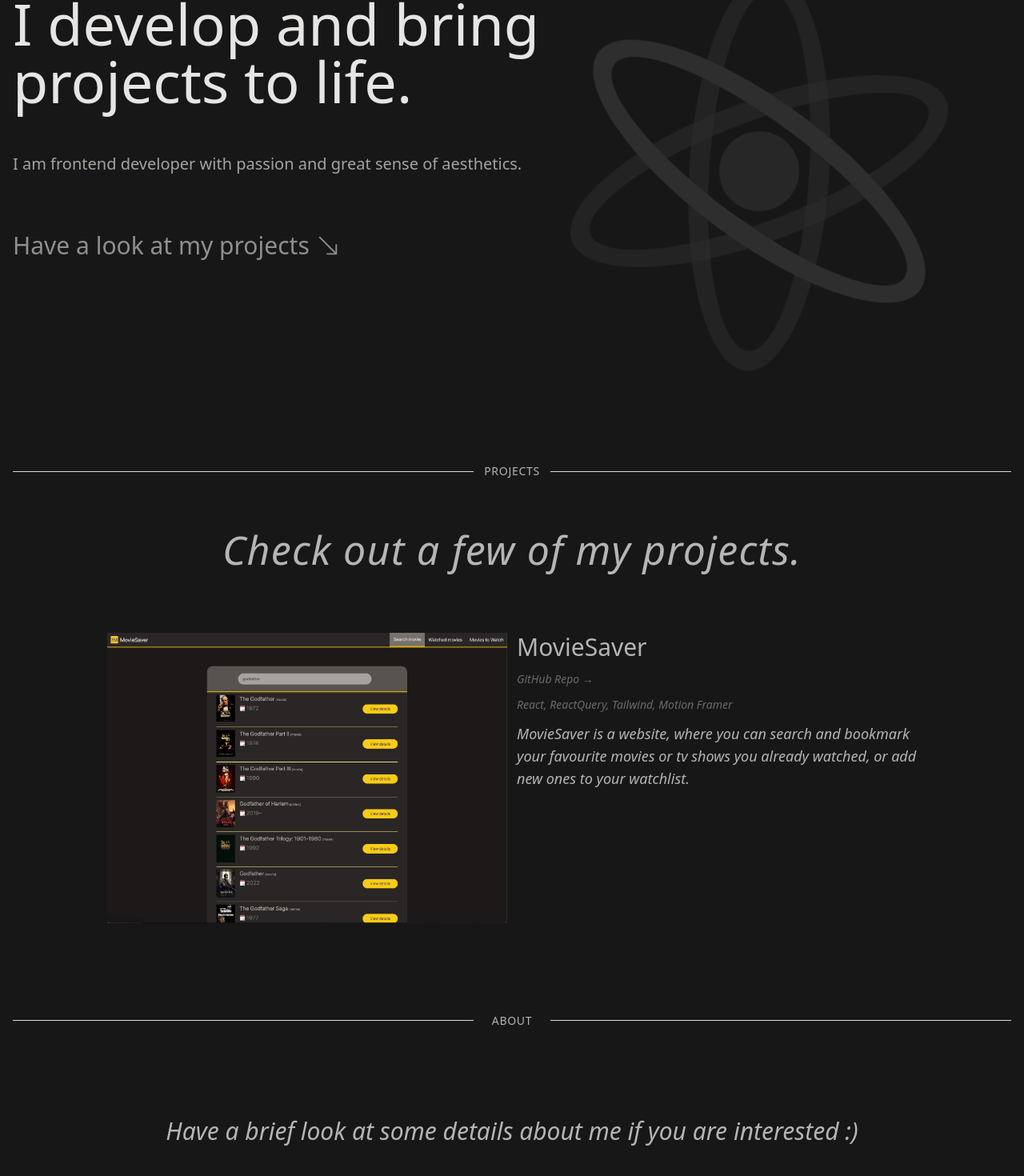
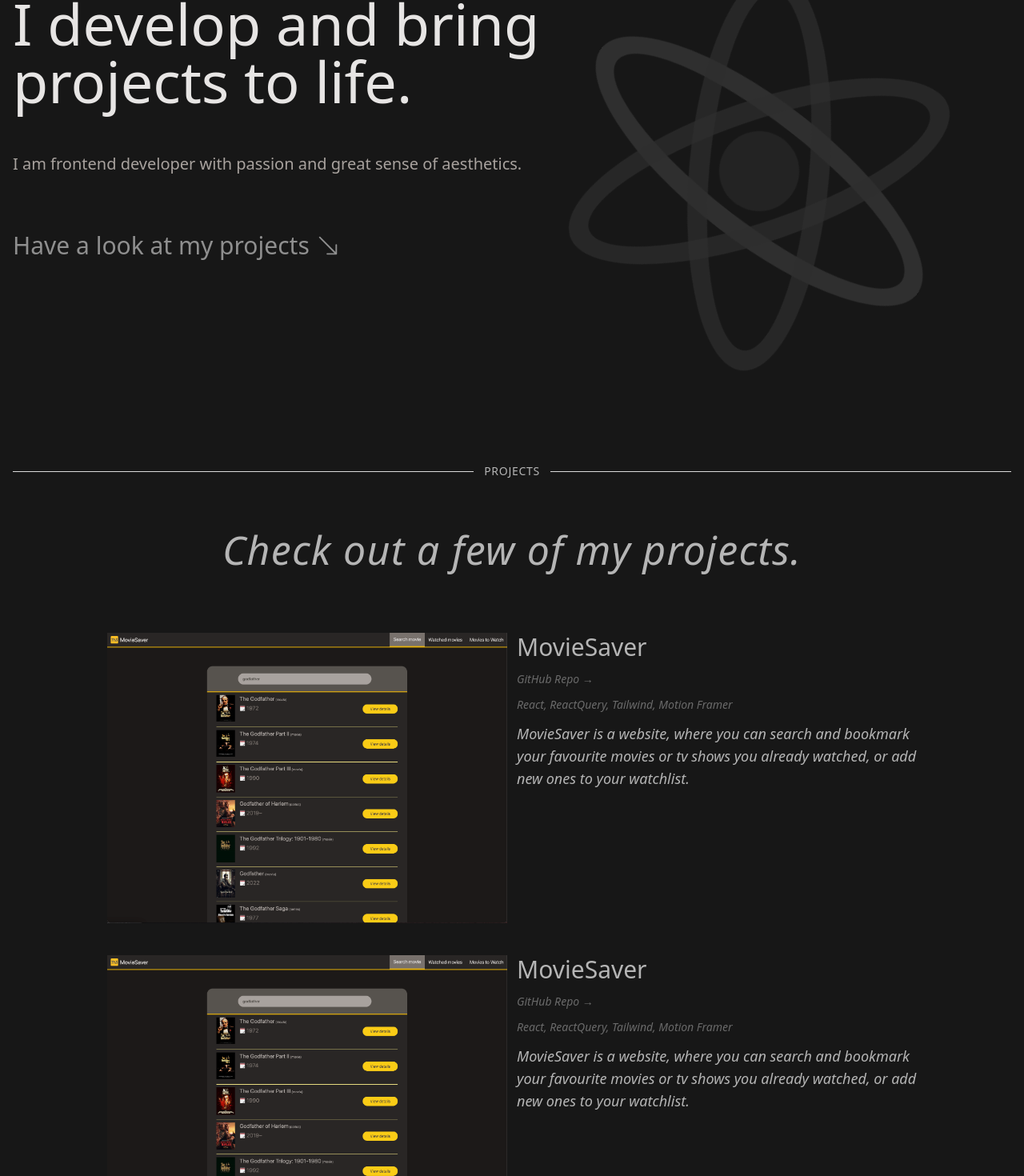
Before and after one commit to MaciekPanek/Portfolio, a React (Vite) app: page / in a window 1280 px wide. Shown: the part 247-1717 px from the top of the page at 80% size. Built offline with nearby package versions, Linux system fonts and the light colour scheme.

Commit message:
added animations

```diff
--- a/src/features/about/AboutSection.jsx
+++ b/src/features/about/AboutSection.jsx
@@ -1,10 +1,26 @@
 import Heading from "../../ui/Heading";
 import Paragraph from "./Paragraph";
+import { motion } from "framer-motion";
 
 import { TbBrandVscode } from "react-icons/tb";
 import { BiLogoJavascript } from "react-icons/bi";
 import { FaReact } from "react-icons/fa";
 import { SiTailwindcss, SiFramer } from "react-icons/si";
+
+const variants = {
+  initial: {
+    opacity: 0,
+    x: -200,
+  },
+  animate: {
+    opacity: 1,
+    x: 0,
+    transition: {
+      type: "spring",
+      duration: 1,
+    },
+  },
+};
 
 function AboutSection() {
   return (
@@ -15,28 +31,34 @@ function AboutSection() {
       </p>
       <section className="flex flex-col md:flex-row gap-5 md:gap-10 md:justify-center md:items-start items-center  mb-20 ">
         <figure className="max-w-[640px] md:basis-1/2  ">
-          <img
+          <motion.img
+            variants={variants}
+            initial="initial"
+            whileInView="animate"
+            viewport={{
+              once: true,
+            }}
             className=" blur max-w-[350px] lg:max-w-[400px] "
             src="./portret-2.jpeg"
           />
         </figure>
         <article className=" lg:w-max  md:basis-1/2 lg:basis-auto">
-          <Paragraph>
+          <Paragraph delay={0.1}>
             My name is Maciek Panek. I am 20 years old, I live near city of
             Rzeszów, Poland, and I am a self taught frontend developer.
           </Paragraph>
-          <Paragraph>
+          <Paragraph delay={0.15}>
             My journey with programming began in June 2022, I picked it up out
             of boredom after work, at first it was just a hobby, but after six
             months I decided to make it my future career... and here I am.
           </Paragraph>
-          <Paragraph>
+          <Paragraph delay={0.2}>
             I love trying new technologies and programming languages, I started
             with Python and Java, then I fell in love with web dev, and now I am
             carving my way into digital design and fullstack technologies so I
             can expand my carrer spectrum.
           </Paragraph>
-          <Paragraph>
+          <Paragraph delay={0.15}>
             I really enjoy finding new things and ideas that I am able to
             implement into my daily life, whether it is for work, or my own
             benefit. It also gives an andvantage in other interests that I
--- a/src/features/about/Paragraph.jsx
+++ b/src/features/about/Paragraph.jsx
@@ -1,8 +1,34 @@
-function Paragraph({ children }) {
+import { motion } from "framer-motion";
+
+function Paragraph({ children, delay }) {
+  const variants = {
+    initial: {
+      opacity: 0,
+      y: 200,
+    },
+    animate: {
+      opacity: 1,
+      y: 0,
+      transition: {
+        type: "spring",
+        duration: 1,
+        delay: delay,
+      },
+    },
+  };
+
   return (
-    <p className="text-dark-200 leading-8 mb-5 lg:mb-10 text-lg font-extralight italic lg:text-2xl ">
+    <motion.p
+      variants={variants}
+      initial="initial"
+      whileInView="animate"
+      viewport={{
+        once: true,
+      }}
+      className="text-dark-200 leading-8 mb-5 lg:mb-10 text-lg font-extralight italic lg:text-2xl "
+    >
       {children}
-    </p>
+    </motion.p>
   );
 }
 
--- a/src/features/introduction/IntroductionSection.jsx
+++ b/src/features/introduction/IntroductionSection.jsx
@@ -1,28 +1,121 @@
 import { BsArrowDownRight } from "react-icons/bs";
+import { motion } from "framer-motion";
+
+const variants = {
+  initial: {
+    opacity: 0,
+    x: -200,
+  },
+  animate: {
+    opacity: 1,
+    x: 0,
+    transition: {
+      type: "spring",
+      duration: 1,
+    },
+  },
+};
+const variants2 = {
+  initial: {
+    opacity: 0,
+    x: -200,
+  },
+  animate: {
+    opacity: 1,
+    x: 0,
+    transition: {
+      type: "spring",
+      duration: 1,
+      delay: 0.1,
+    },
+  },
+};
+const variants3 = {
+  initial: {
+    opacity: 0,
+    x: -200,
+  },
+  animate: {
+    opacity: 1,
+    x: 0,
+    transition: {
+      type: "spring",
+      duration: 1,
+      delay: 0.2,
+    },
+  },
+};
+const variants4 = {
+  initial: {
+    opacity: 0,
+    x: 200,
+  },
+  animate: {
+    opacity: 1,
+    x: 0,
+    transition: {
+      type: "spring",
+      duration: 1,
+      delay: 0.3,
+    },
+  },
+};
 
 function IntroductionSection() {
   return (
     <section className="h-max px-4 lg:flex lg:my-60 " id="intro">
       <div>
-        <h1 className="text-stone-300 md:text-stone-200 leading-[3.5rem] superpixel-antialiased text-5xl font-medium md:text-6xl lg:text-7xl ">
-          I develop and bring projects to life.
-        </h1>
-        <h3 className="text-stone-400 text-xl leading-10 mt-[3rem] ">
+        <motion.h1
+          variants={variants}
+          initial="initial"
+          whileInView="animate"
+          viewport={{
+            once: true,
+          }}
+          className="text-stone-300 md:text-stone-200 leading-[3.5rem] superpixel-antialiased text-5xl font-medium md:text-6xl lg:text-7xl "
+        >
+          <span>I</span> <span>develop</span> <span>and</span>{" "}
+          <span>bring</span> <span>projects</span> <span>to</span>{" "}
+          <span>life</span>.
+        </motion.h1>
+        <motion.h3
+          variants={variants2}
+          initial="initial"
+          whileInView="animate"
+          viewport={{
+            once: true,
+          }}
+          className="text-stone-400 text-xl leading-10 mt-[3rem] "
+        >
           I am frontend developer with passion and great sense of aesthetics.
-        </h3>
-        <a
+        </motion.h3>
+        <motion.a
+          variants={variants3}
+          initial="initial"
+          whileInView="animate"
+          viewport={{
+            once: true,
+          }}
           href="/#projects"
           className="text-dark-300 text-3xl mt-16 flex gap-2 items-center font-light hover:scale-105 hover:transition-all hover:duration-500 hover:-translate-x-[-15px] "
         >
           Have a look at my projects{" "}
           <BsArrowDownRight className=" hover:-translate-x-[-7px] hover:-translate-y-[-7px] hover:transition-all hover:duration-500 " />
-        </a>
+        </motion.a>
       </div>
       <section>
         <div className="container lg:mt-24 ">
-          <span className="react-logo">
+          <motion.span
+            variants={variants4}
+            initial="initial"
+            whileInView="animate"
+            viewport={{
+              once: true,
+            }}
+            className="react-logo  "
+          >
             <span className="nucleo"></span>
-          </span>
+          </motion.span>
         </div>
       </section>
     </section>
--- a/src/features/projects/Project.jsx
+++ b/src/features/projects/Project.jsx
@@ -1,30 +1,156 @@
+import { motion } from "framer-motion";
+
+const variantsImg = {
+  initial: {
+    opacity: 0,
+  },
+  animate: {
+    opacity: 1,
+    transition: { duration: 0.5, ease: [0.6, 0.5, 0.5, 0.9] },
+  },
+};
+
+const variantsA = {
+  initial: { scaleX: 0, originX: 0 },
+  animate: {
+    scaleX: 1,
+    originX: [0, 0, 0, 0, 0, 0, 0.5],
+    opacity: 1,
+    transition: {
+      duration: 0.75,
+      ease: [0.9, 0.1, 0.3, 0.96],
+      when: "beforeChildren",
+      delayChildren: 0.15,
+    },
+  },
+};
+const variantsB = {
+  initial: { y: 200, opacity: 0 },
+  animate: {
+    y: 0,
+    opacity: 1,
+    transition: {
+      type: "spring",
+      duration: 1,
+      delay: 0.1,
+    },
+  },
+};
+const variantsC = {
+  initial: { y: 200, opacity: 0 },
+  animate: {
+    y: 0,
+    opacity: 1,
+    transition: {
+      type: "spring",
+      duration: 1,
+      delay: 0.15,
+    },
+  },
+};
+const variantsD = {
+  initial: { y: 200, opacity: 0 },
+  animate: {
+    y: 0,
+    opacity: 1,
+    transition: {
+      type: "spring",
+      duration: 1,
+      delay: 0.2,
+    },
+  },
+};
+const variantsE = {
+  initial: { y: 200, opacity: 0 },
+  animate: {
+    y: 0,
+    opacity: 1,
+    transition: {
+      type: "spring",
+      duration: 1,
+      delay: 0.25,
+    },
+  },
+};
+
 function Project({ title, tech, src, children, url, href }) {
   return (
     <article className=" mt-10 flex flex-col gap-3 lg:flex-row ">
-      <a href={url} rel="noreferrer" target="_blank">
-        <img
+      <motion.a
+        variants={variantsA}
+        initial="initial"
+        whileInView="animate"
+        whileTap={{ scale: 0.95 }}
+        href={url}
+        rel="noreferrer"
+        target="_blank"
+        viewport={{
+          once: true,
+        }}
+      >
+        <motion.img
+          variants={variantsImg}
+          initial="initial"
+          whileInView="animate"
+          viewport={{
+            once: true,
+          }}
           src={src}
           className="min-[520px]:max-w-[500px] hover:scale-105 hover:transition-all hover:duration-500 "
         />
-      </a>
+      </motion.a>
 
       <div className="flex flex-col gap-3 ">
-        <a href={url} rel="noreferrer" target="_blank">
+        <motion.a
+          variants={variantsB}
+          initial="initial"
+          whileInView="animate"
+          viewport={{
+            once: true,
+          }}
+          href={url}
+          rel="noreferrer"
+          target="_blank"
+        >
           <h3 className="text-dark-200 text-3xl hover:scale-110 hover:transition-all hover:duration-500 hover:-translate-x-[-15px] ">
             {title}
           </h3>
-        </a>
-        <a
+        </motion.a>
+        <motion.a
+          variants={variantsC}
+          initial="initial"
+          whileInView="animate"
+          viewport={{
+            once: true,
+          }}
           className="text-dark-400 italic text-sm hover:text-dark-300  "
           href={href}
         >
           GitHub Repo &rarr;
-        </a>
+        </motion.a>
 
-        <p className="text-dark-400 italic text-sm ">{tech}</p>
-        <p className="text-dark-200  italic text-lg max-w-[500px] lg:w-[500px] ">
+        <motion.p
+          variants={variantsD}
+          initial="initial"
+          whileInView="animate"
+          viewport={{
+            once: true,
+          }}
+          className="text-dark-400 italic text-sm "
+        >
+          {tech}
+        </motion.p>
+        <motion.p
+          variants={variantsE}
+          initial="initial"
+          whileInView="animate"
+          viewport={{
+            once: true,
+          }}
+          className="text-dark-200  italic text-lg max-w-[500px] lg:w-[500px] "
+        >
           {children}
-        </p>
+        </motion.p>
       </div>
     </article>
   );
--- a/src/features/projects/ProjectsSection.jsx
+++ b/src/features/projects/ProjectsSection.jsx
@@ -20,6 +20,28 @@ function ProjectsSection() {
           favourite movies or tv shows you already watched, or add new ones to
           your watchlist.
         </Project>
+        <Project
+          title={"MovieSaver"}
+          tech={"React, ReactQuery, Tailwind, Motion Framer"}
+          src={"/MovieSaverSS.png"}
+          url={"https://movie-saver-three.vercel.app/"}
+          href={"https://github.com/MaciekPanek/MovieSaver"}
+        >
+          MovieSaver is a website, where you can search and bookmark your
+          favourite movies or tv shows you already watched, or add new ones to
+          your watchlist.
+        </Project>
+        <Project
+          title={"MovieSaver"}
+          tech={"React, ReactQuery, Tailwind, Motion Framer"}
+          src={"/MovieSaverSS.png"}
+          url={"https://movie-saver-three.vercel.app/"}
+          href={"https://github.com/MaciekPanek/MovieSaver"}
+        >
+          MovieSaver is a website, where you can search and bookmark your
+          favourite movies or tv shows you already watched, or add new ones to
+          your watchlist.
+        </Project>
       </section>
     </section>
   );
--- a/src/index.css
+++ b/src/index.css
@@ -38,6 +38,7 @@ body {
   align-items: center;
   justify-content: center;
   transform: scale(1);
+  opacity: 0.5;
 }
 @media (min-width: 640px) {
   .container {
@@ -72,7 +73,7 @@ body {
   width: 200px;
   height: 70px;
   z-index: -20;
-  opacity: 0.5;
+  opacity: 0.7;
   border-radius: 50%;
   border: 10px solid #454545;
 }
@@ -91,7 +92,7 @@ body {
   height: 40px;
   border-radius: 100%;
   background: #454545;
-  opacity: 0.7;
+  opacity: 0.5;
 }
 
 .react-logo:before,
```
